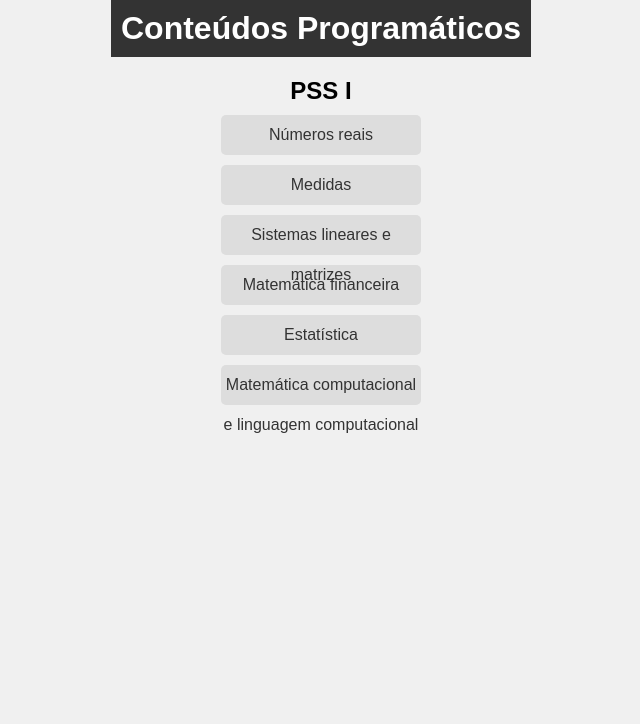
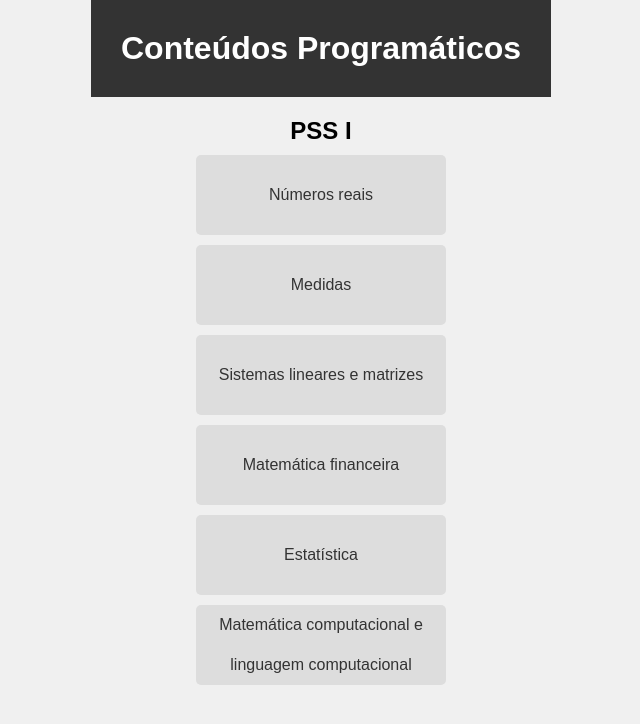
Before and after one commit to thaizdanielekutz/projeto-pss-one-year, a plain HTML site: page index.html in a window 1280 px wide. Shown: the whole page, without its empty margins (319-959 px from the left). Drawn offline with Linux system fonts and the light colour scheme.

Commit message:
ajuste de texto dentro dos buttons

```diff
--- a/style.css
+++ b/style.css
@@ -24,7 +24,7 @@ body {
   background-color: #333;
   color: #fff;
   text-align: center;
-  padding: 10px;
+  padding: 30px;
 }
 
 .container {
@@ -37,8 +37,8 @@ h2 {
 
 .button {
   display: block;
-  width: 200px;
-  height: 40px;
+  width: 250px;
+  height: 80px;
   margin: 10px;
   background-color: #ddd;
   border: none;
@@ -49,6 +49,10 @@ h2 {
   text-decoration: none;
   color: #333;
   transition: background-color 0.3s ease-in-out;
+  display: flex;
+  align-items: center;
+  justify-content: center;
+  gap: 10px;
 }
 
 .button:hover {
```
